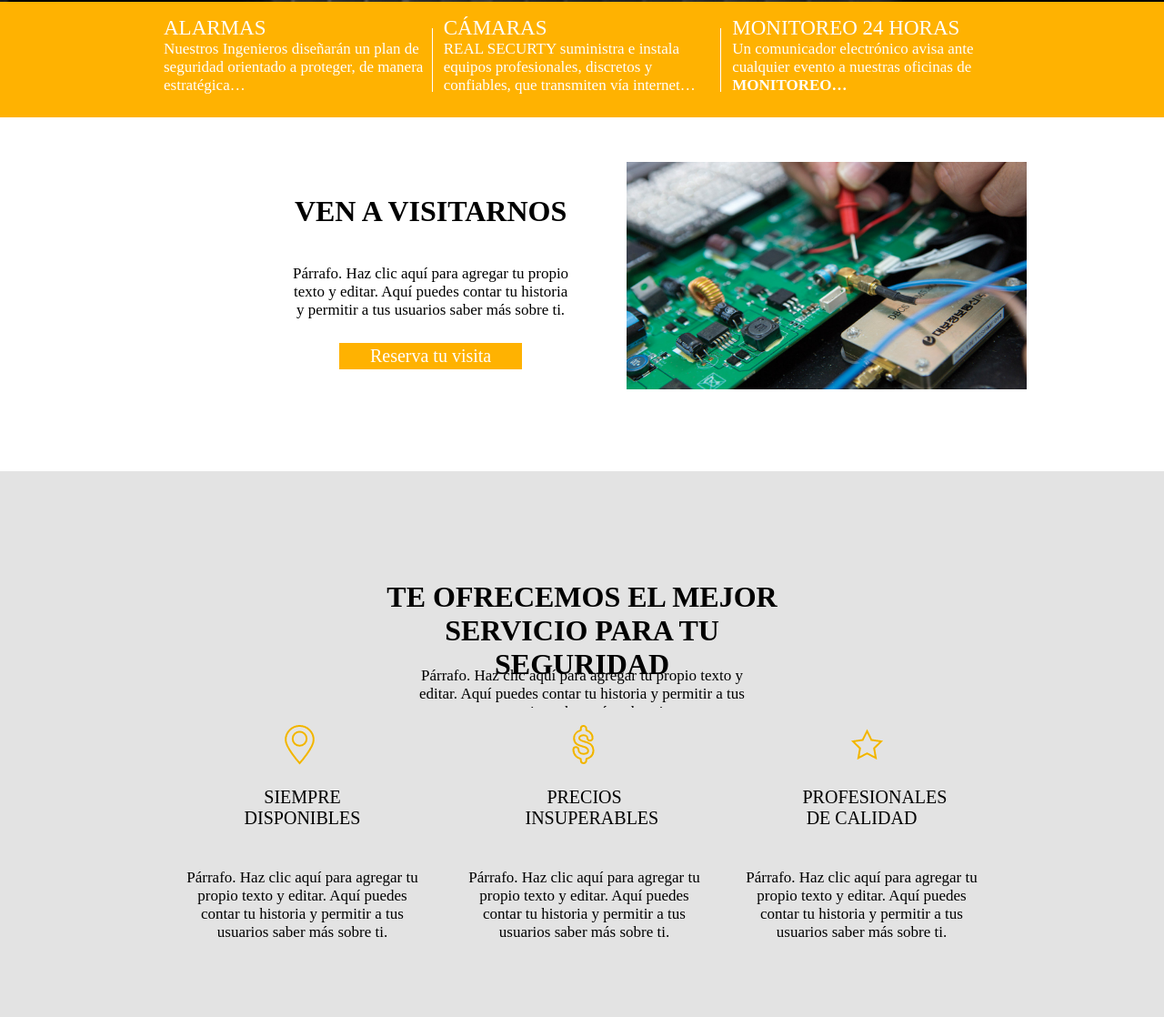
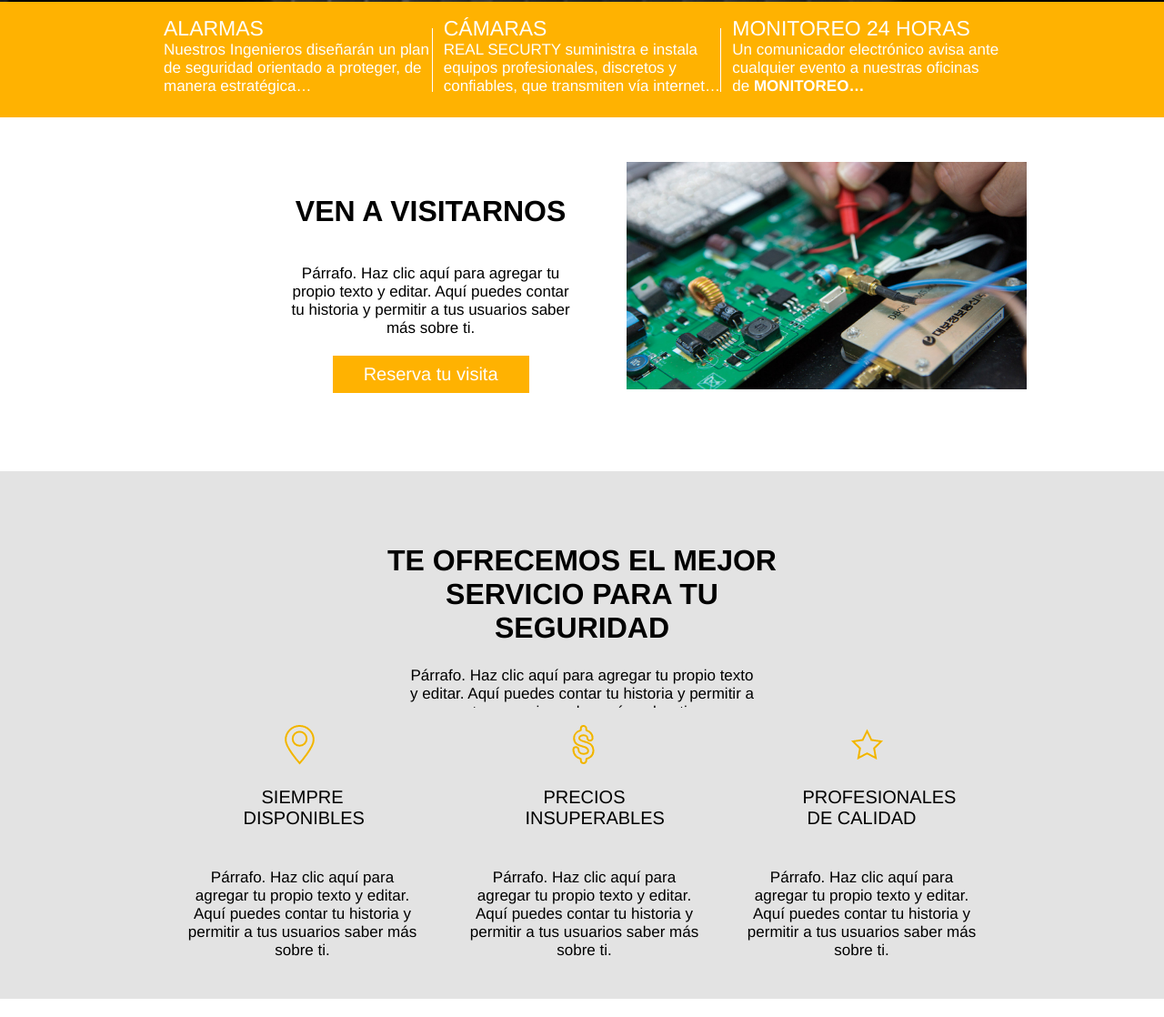
Before and after one commit to Sedron2/RealSecurity, a plain HTML site: page index.html in a window 1280 px wide. Shown: the part 573-1691 px from the top of the page at 91% size. Drawn offline with Linux system fonts and the light colour scheme.

Commit message:
Arreglado cosas para linux

```diff
--- a/index.html
+++ b/index.html
@@ -174,7 +174,7 @@
                <p>
                   Párrafo. Haz clic aquí para agregar tu propio texto y editar.
                </p>
-               <img src="logos.png" id="lastImage">
+               <img src="Logos.png" id="lastImage">
             </div>
             <div id="last3" >
                <p class="lastHeader">
--- a/styles.css
+++ b/styles.css
@@ -1,12 +1,12 @@
 * {
 	margin: 0;
 	padding: 0;
-	font-family: "Dubai Light";
+	font-family: "Helvetica";
 	font-size: 17px;
 }
 
 p {
-	font-family: "Corbel Light";
+	font-family: "Helvetica";
 }
 
 body {
@@ -214,12 +214,14 @@ a {
 }
 
 #visitButonContent {
-  display: inline-block;
+  display: inline-flex;
   color: #fff;
   font-size: 20px;
   background-color: #FFB201;
   padding: 3px 34px;
+  align-items: center;
   transition-duration: 0.3s;
+  height: 35px;
 }
 
 #visitButonContent:hover {
@@ -234,12 +236,13 @@ a {
 #offerYou {
 	height: 500px;
 	background-color: #e3e3e3;
-	padding-top: 120px;
+	padding-top: 80px;
 }
 
 #headHeader {
 	display: flex;
 	justify-content: center;
+	margin-bottom: 40px;
 }
 
 #headHeader > p {
@@ -434,15 +437,3 @@ a {
 #lastApply {
 	margin-left: 80px;
 }
-
-@media only screen and (min-width: 990px) and (max-width: 1060px) {
-	#child {
-		width: 70%;
-	}
-}
-
-@media only screen and (min-width: 100px) and (max-width: 990px) {
-	#menu > div {
-
-	}
-}
```
